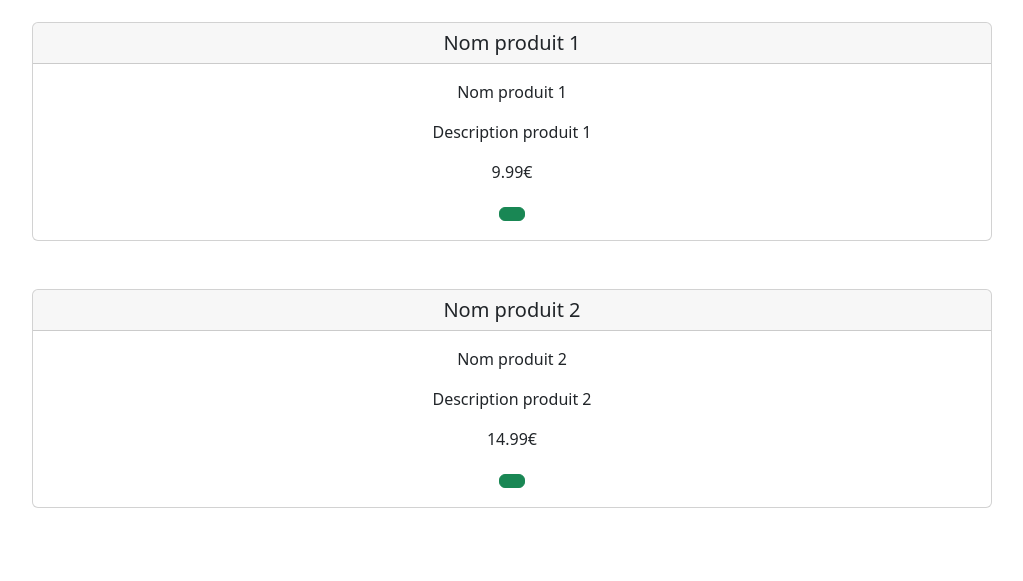
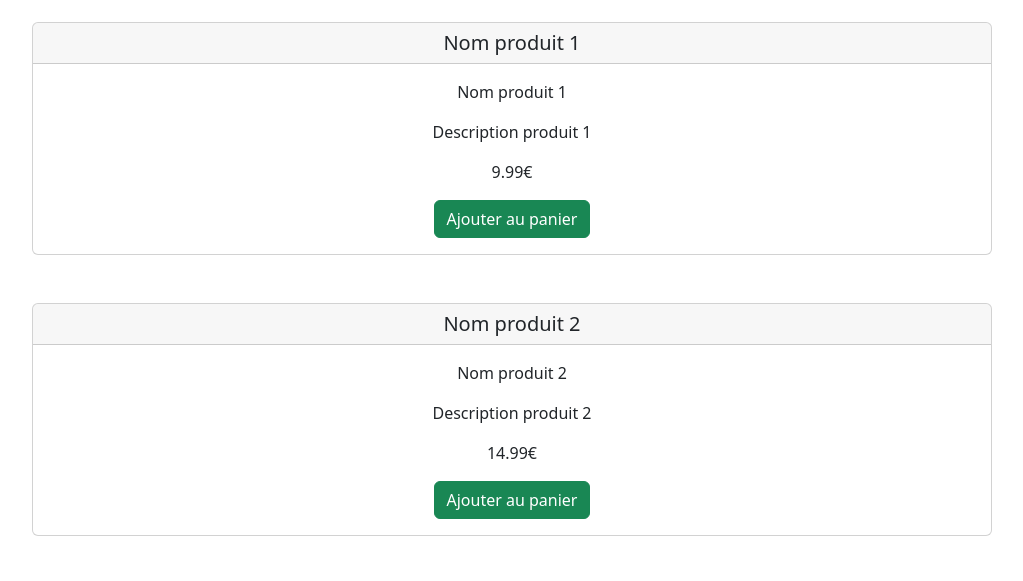
Before and after one commit to pierrebraem/PMU, a PHP site: page /parcourir in a window 1280 px wide. Shown: the part 219-800 px from the top of the page, without its empty margins (128-1151 px from the left). Run offline with PHP 8.4, Linux system fonts and the light colour scheme.

Commit message:
UPDATE : Remplacer les boutons panier par "Ajouter au panier"

```diff
--- a/Views/parcourir.php
+++ b/Views/parcourir.php
@@ -19,7 +19,7 @@
             <p>Nom produit 1</p>
             <p>Description produit 1</p>
             <p>9.99€</p>
-            <button class="btn btn-success"><i class="fa-solid fa-cart-shopping"></i></button>
+            <button class="btn btn-success">Ajouter au panier</button>
         </div>
     </div>
 </div>
@@ -31,7 +31,7 @@
             <p>Nom produit 2</p>
             <p>Description produit 2</p>
             <p>14.99€</p>
-            <button class="btn btn-success"><i class="fa-solid fa-cart-shopping"></i></button>
+            <button class="btn btn-success">Ajouter au panier</button>
         </div>
     </div>
 </div>
```
